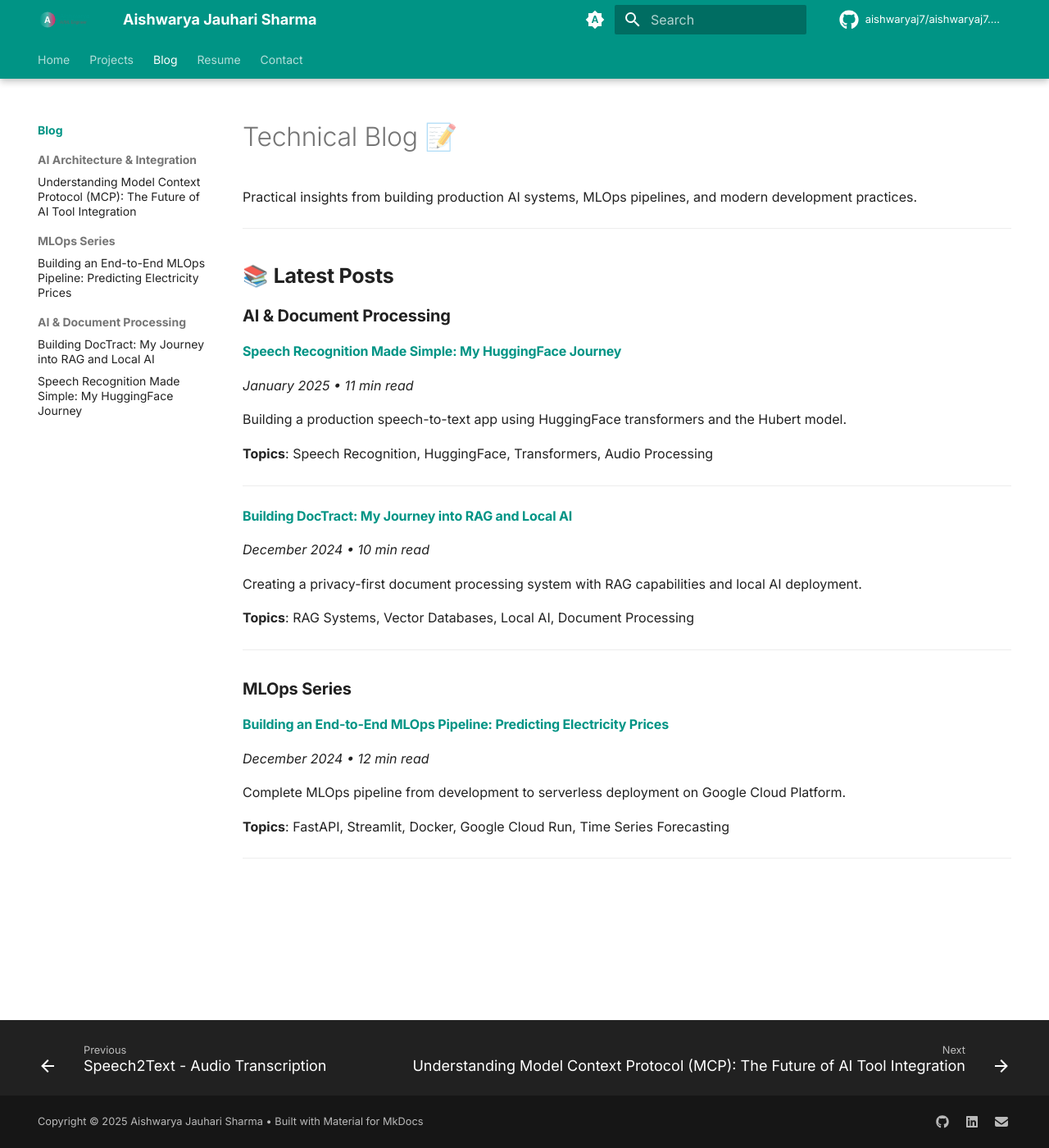
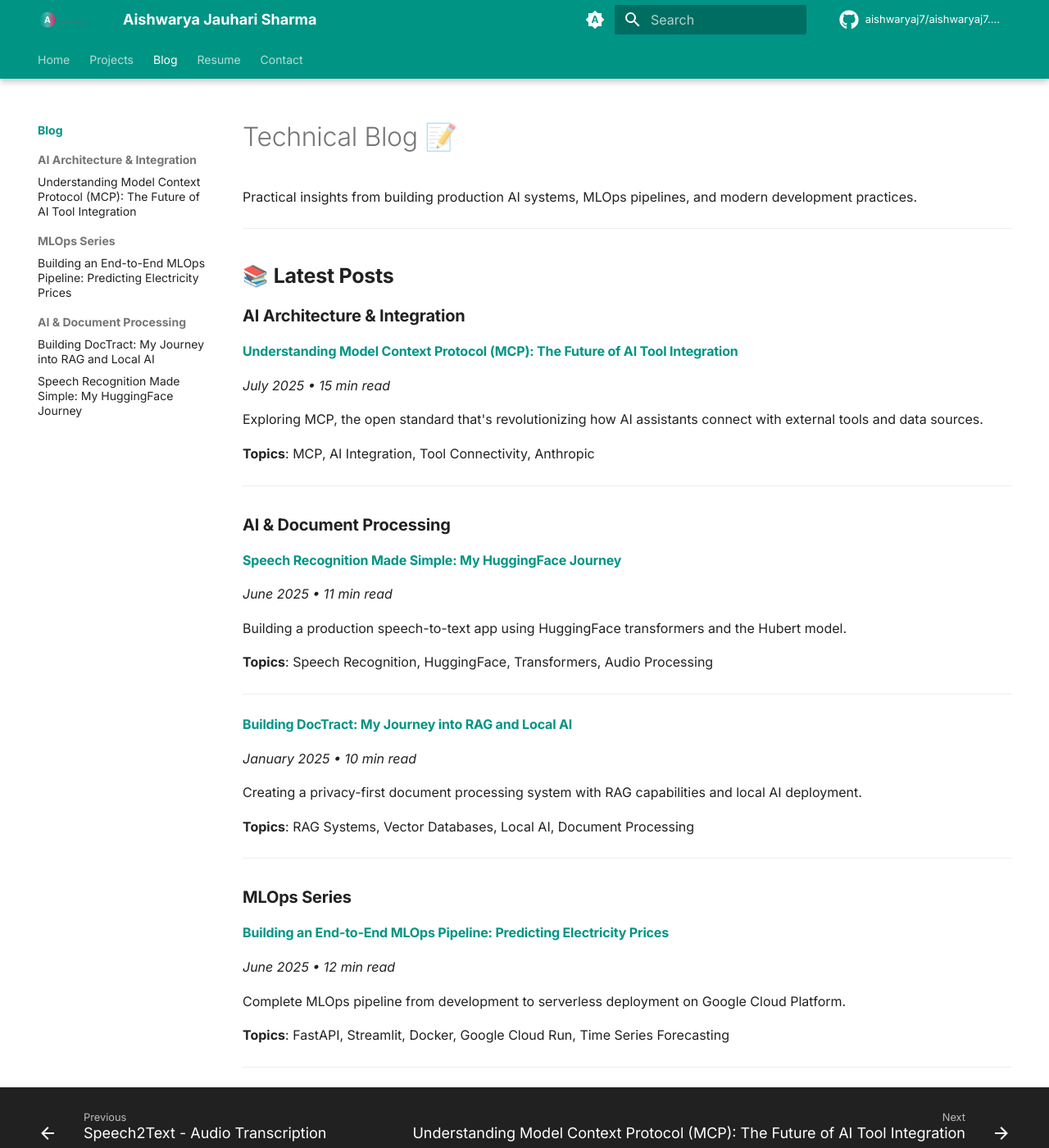
Before and after one commit to aishwaryaj7/aishwaryaj7.github.io, an MkDocs documentation site: the page built from docs/blog/index.md, in a window 1280 px wide and 1400 px high. Shown: the whole window at 82% size. Built offline with MkDocs 1.6.1 and Material for MkDocs 9.7.7, drawn with Linux system fonts in a browser that asks for light colours; comment, search, counter and statistics services are not loaded.

Commit message:
Update Portfolio

```diff
--- a/docs/blog/index.md
+++ b/docs/blog/index.md
@@ -6,10 +6,21 @@ Practical insights from building production AI systems, MLOps pipelines, and mod
 
 ## 📚 **Latest Posts**
 
+### **AI Architecture & Integration**
+
+#### [Understanding Model Context Protocol (MCP): The Future of AI Tool Integration](mcp-deep-dive.md)
+*July 2025 • 15 min read*
+
+Exploring MCP, the open standard that's revolutionizing how AI assistants connect with external tools and data sources.
+
+**Topics**: MCP, AI Integration, Tool Connectivity, Anthropic
+
+---
+
 ### **AI & Document Processing**
 
 #### [Speech Recognition Made Simple: My HuggingFace Journey](speech2text-journey.md)
-*January 2025 • 11 min read*
+*June 2025 • 11 min read*
 
 Building a production speech-to-text app using HuggingFace transformers and the Hubert model.
 
@@ -18,7 +29,7 @@ Building a production speech-to-text app using HuggingFace transformers and the
 ---
 
 #### [Building DocTract: My Journey into RAG and Local AI](doctract-rag-journey.md)
-*December 2024 • 10 min read*
+*January 2025 • 10 min read*
 
 Creating a privacy-first document processing system with RAG capabilities and local AI deployment.
 
@@ -29,7 +40,7 @@ Creating a privacy-first document processing system with RAG capabilities and lo
 ### **MLOps Series**
 
 #### [Building an End-to-End MLOps Pipeline: Predicting Electricity Prices](energy-price-forecasting-mlops.md)
-*December 2024 • 12 min read*
+*June 2025 • 12 min read*
 
 Complete MLOps pipeline from development to serverless deployment on Google Cloud Platform.
 
```
